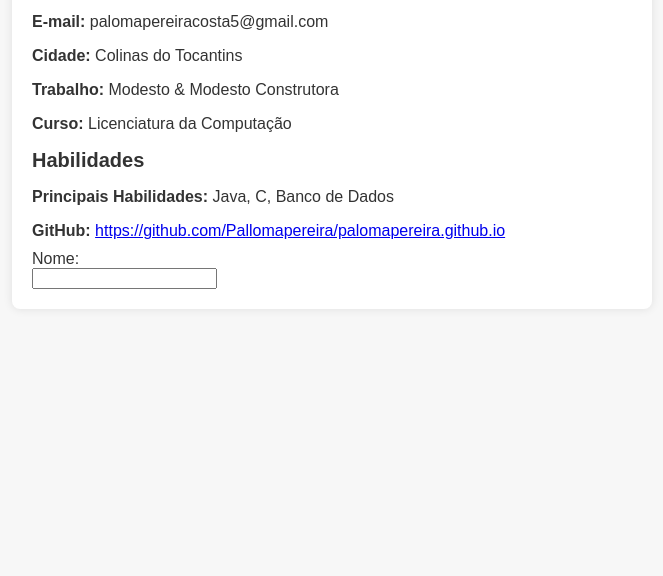
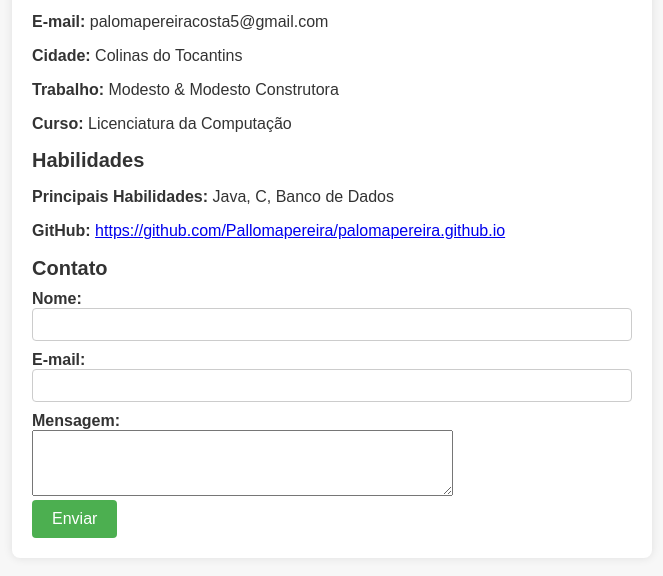
Before and after one commit to Pallomapereira/pallomapereira.github.io, a plain HTML site: page index.html in a window 1280 px wide. Shown: the part 256-832 px from the top of the page, without its empty margins (308-971 px from the left). Before the commit the page ends 800 px from the top, so only its background shows below. Drawn offline with Linux system fonts and the light colour scheme.

Commit message:
Minha primeira página

```diff
--- a/index.html
+++ b/index.html
@@ -36,6 +36,33 @@
             font-size: 16px;
             margin-bottom: 10px;
         }
+
+        label {
+            font-weight: bold;
+        }
+
+        input[type="text"] {
+            width: 100%;
+            padding: 8px;
+            margin-bottom: 10px;
+            border: 1px solid #ccc;
+            border-radius: 4px;
+            box-sizing: border-box;
+        }
+
+        input[type="submit"] {
+            background-color: #4CAF50;
+            color: white;
+            padding: 10px 20px;
+            border: none;
+            border-radius: 4px;
+            cursor: pointer;
+            font-size: 16px;
+        }
+
+        input[type="submit"]:hover {
+            background-color: #45a049;
+        }
     </style>
 </head>
 <body>
@@ -54,9 +81,15 @@
 
         <p><strong>GitHub:</strong> <a href="https://github.com/Pallomapereira/palomapereira.github.io">https://github.com/Pallomapereira/palomapereira.github.io</a></p>
 
+        <h2>Contato</h2>
         <form>
-            <label for="Nome">Nome:</label><br>
-            <input type="text" id="Contato" contato="contato"><br>
+            <label for="nome">Nome:</label><br>
+            <input type="text" id="nome" name="nome"><br>
+            <label for="email">E-mail:</label><br>
+            <input type="text" id="email" name="email"><br>
+            <label for="mensagem">Mensagem:</label><br>
+            <textarea id="mensagem" name="mensagem" rows="4" cols="50"></textarea><br>
+            <input type="submit" value="Enviar">
         </form>
     </div>
 </body>
```
